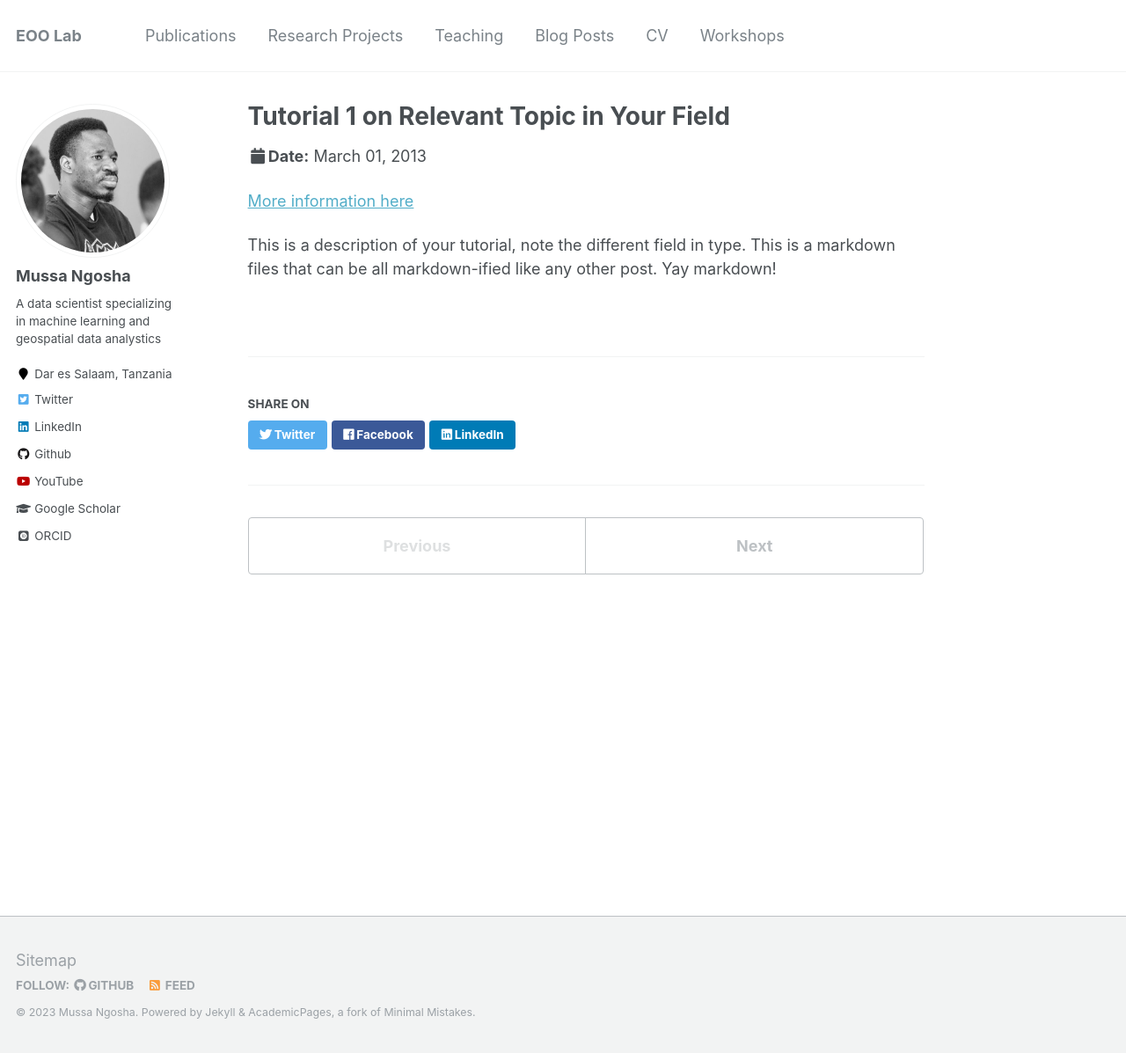
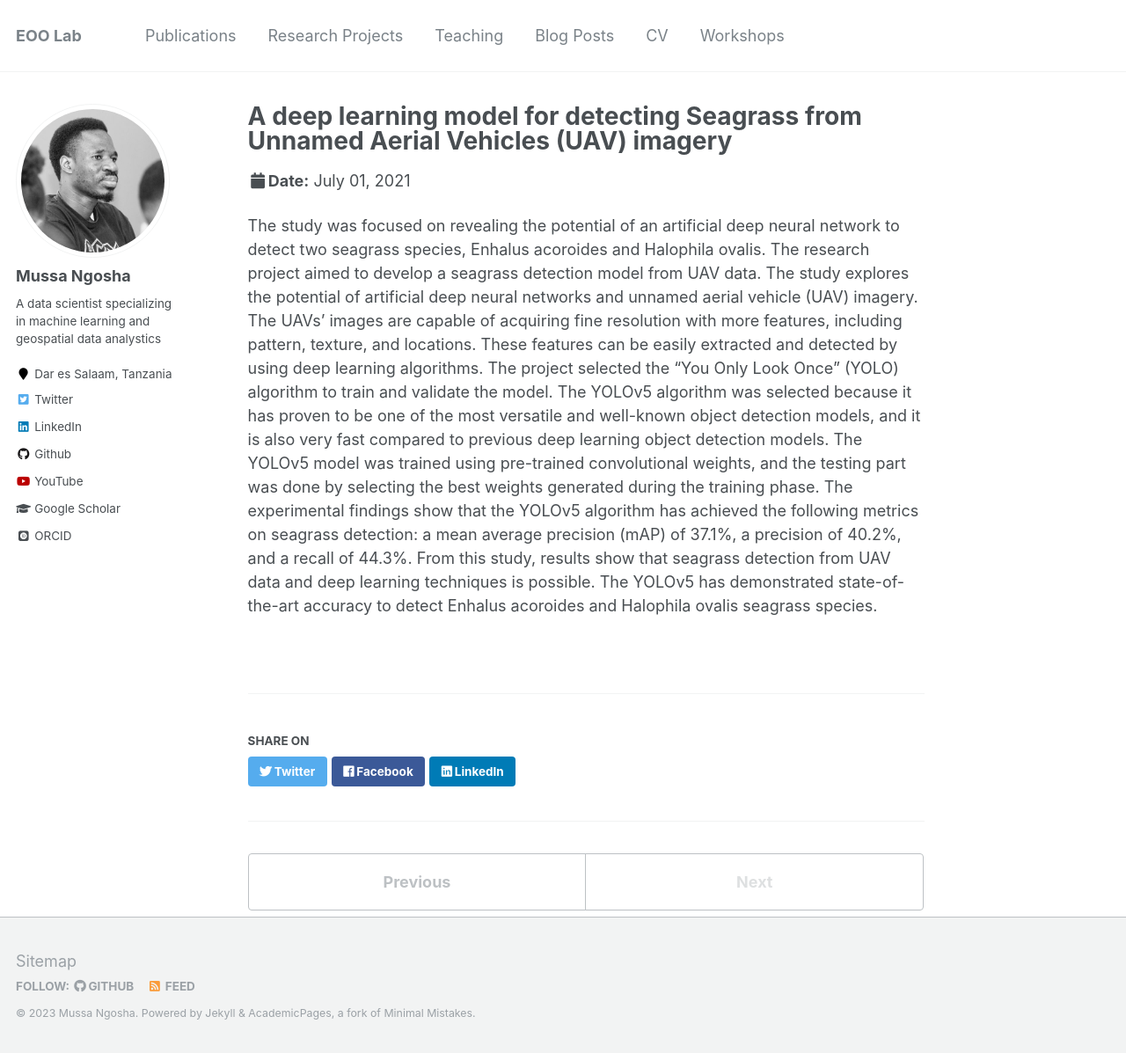
Before and after one commit to NgoshaJr/ngoshajr.github.io, a Jekyll site: the page built from _talks/2013-03-01-tutorial-1.md, in a window 1280 px wide and 1197 px high. Shown: the whole window at 88% size. Built offline with Jekyll 4.4.1, drawn with Linux system fonts in a browser that asks for light colours; some web fonts are replaced.

Commit message:
Update 2013-03-01-tutorial-1.md

```diff
--- a/_talks/2013-03-01-tutorial-1.md
+++ b/_talks/2013-03-01-tutorial-1.md
@@ -1,13 +1,11 @@
 ---
-title: "Tutorial 1 on Relevant Topic in Your Field"
+title: "A deep learning model for detecting Seagrass from Unnamed Aerial Vehicles (UAV) imagery"
 collection: talks
-type: "Tutorial"
-permalink: /talks/2013-03-01-tutorial-1
-venue: "UC-Berkeley Institute for Testing Science"
-date: 2013-03-01
-location: "Berkeley CA, USA"
+type: "Talk"
+permalink: /talks/2012-03-01-talk-2
+venue: "University of Western Australia, Indian Ocean Marine Research Centre (IOMRC)"
+date: 2021-07-01
+location: "IORA Blue Carbon Hub, Australia"
 ---
 
-[More information here](http://exampleurl.com)
-
-This is a description of your tutorial, note the different field in type. This is a markdown files that can be all markdown-ified like any other post. Yay markdown!
+The study was focused on revealing the potential of an artificial deep neural network to detect two seagrass species, Enhalus acoroides and Halophila ovalis. The research project aimed to develop a seagrass detection model from UAV data. The study explores the potential of artificial deep neural networks and unnamed aerial vehicle (UAV) imagery. The UAVs’ images are capable of acquiring fine resolution with more features, including pattern, texture, and locations. These features can be easily extracted and detected by using deep learning algorithms. The project selected the “You Only Look Once” (YOLO) algorithm to train and validate the model. The YOLOv5 algorithm was selected because it has proven to be one of the most versatile and well-known object detection models, and it is also very fast compared to previous deep learning object detection models. The YOLOv5 model was trained using pre-trained convolutional weights, and the testing part was done by selecting the best weights generated during the training phase. The experimental findings show that the YOLOv5 algorithm has achieved the following metrics on seagrass detection: a mean average precision (mAP) of 37.1%, a precision of 40.2%, and a recall of 44.3%. From this study, results show that seagrass detection from UAV data and deep learning techniques is possible. The YOLOv5 has demonstrated state-of-the-art accuracy to detect Enhalus acoroides and Halophila ovalis seagrass species.
```
